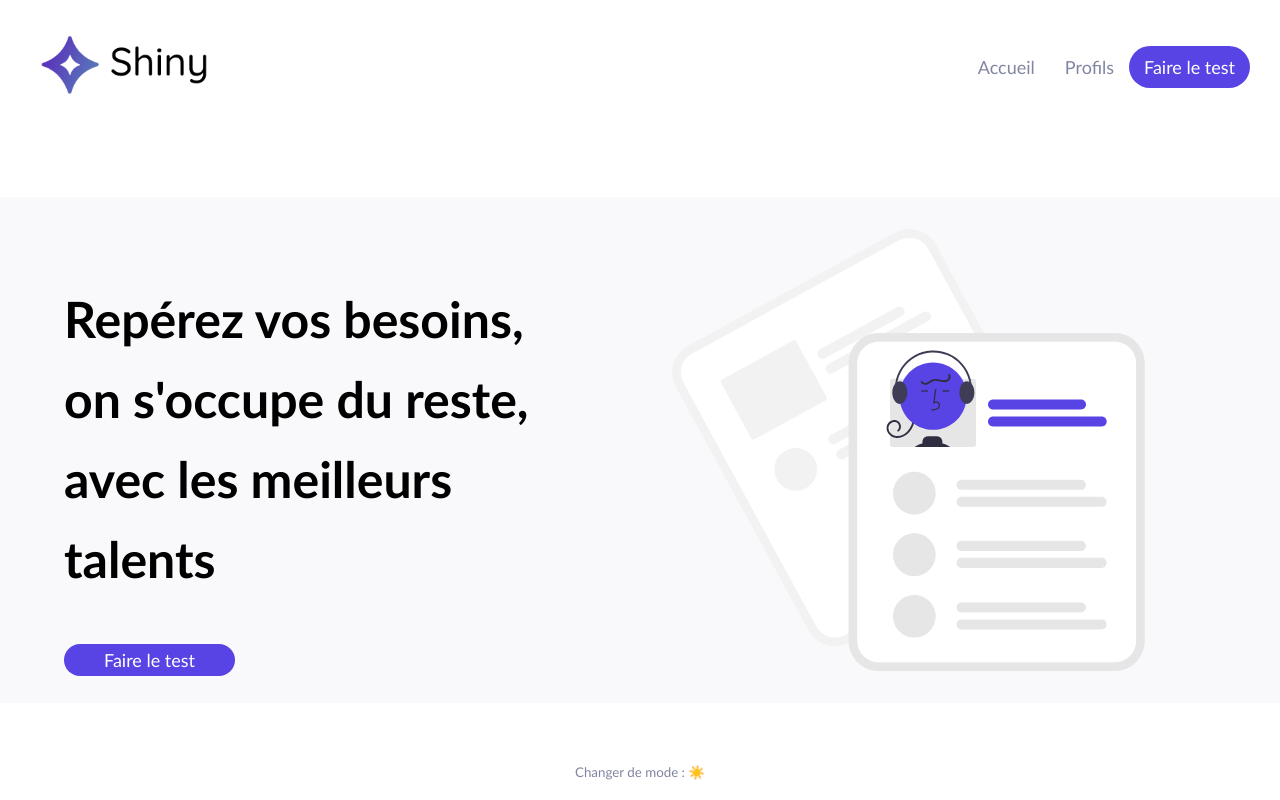
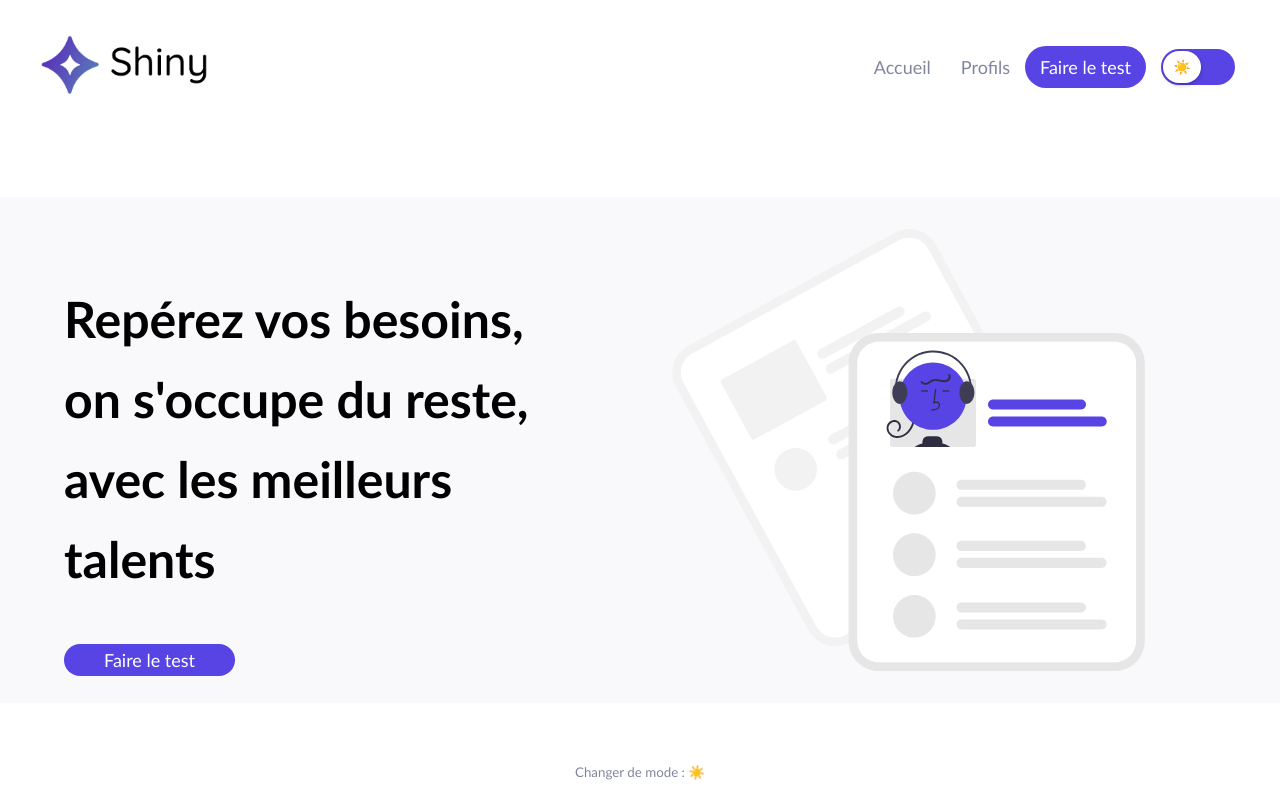
Before and after one commit to theoDELAS/shiny-agency, a React (Create React App) app: page / in a window 1280 px wide. Built offline with nearby package versions, Linux system fonts and the light colour scheme.

Commit message:
ADD toggle button theme in header

```diff
--- a/src/components/Header/index.jsx
+++ b/src/components/Header/index.jsx
@@ -1,9 +1,11 @@
+import { useState } from "react";
 import { Link } from "react-router-dom";
 import styled from "styled-components";
 import { StyledLink } from "../../utils/styles/Atoms";
 import LightLogo from "../../utils/assets/light-logo.png";
 import DarkLogo from "../../utils/assets/dark-logo.png";
 import { useTheme } from "../../utils/hooks";
+import ToggleButton from "../ToggleButton";
 
 const HomeLogo = styled.img`
     height: 70px;
@@ -16,6 +18,12 @@ const NavContainer = styled.nav`
     align-items: center;
 `;
 
+const RigthButtonsContainer = styled.div`
+    display: flex;
+    flex-direct: row;
+    justify-content: space-around;
+`;
+
 function Header() {
     const { theme } = useTheme();
 
@@ -24,7 +32,7 @@ function Header() {
             <Link to="/">
                 <HomeLogo src={theme === "light" ? DarkLogo : LightLogo} />
             </Link>
-            <div>
+            <RigthButtonsContainer>
                 <StyledLink $theme={theme} to="/">
                     Accueil
                 </StyledLink>
@@ -34,7 +42,10 @@ function Header() {
                 <StyledLink to="/survey/1" $isFullLink>
                     Faire le test
                 </StyledLink>
-            </div>
+                <StyledLink>
+                    <ToggleButton />
+                </StyledLink>
+            </RigthButtonsContainer>
         </NavContainer>
     );
 }
--- /dev/null
+++ b/src/components/ToggleButton/index.jsx
@@ -0,0 +1,64 @@
+import { useTheme } from "../../utils/hooks";
+import PropTypes from "prop-types";
+import { useState } from "react";
+import styled from "styled-components";
+import colors from "../../utils/styles/colors";
+
+const ToggleContainer = styled.div`
+    width: 70px;
+    background-color: ${({ selected }) =>
+        selected ? colors.primary : colors.backgroundDark};
+    cursor: pointer;
+    user-select: none;
+    border-radius: 50px;
+    padding: 2px;
+    height: 32px;
+    position: relative;
+`;
+
+const DialogButton = styled.div`
+    font-size: 14px;
+    line-height: 16px;
+    font-weight: bold;
+    cursor: pointer;
+    background-color: ${({ selected }) => (selected ? "#fff" : colors.dark)};
+    color: white;
+    padding: 8px 12px;
+    border-radius: 50px;
+    box-shadow: 0px 4px 4px rgba(0, 0, 0, 0.25);
+    min-width: 46px;
+    display: flex;
+    justify-content: center;
+    align-items: center;
+    width: 38px;
+    min-width: unset;
+    box-sizing: border-box;
+    box-shadow: 0px 2px 4px rgba(0, 0, 0, 0.25);
+    position: absolute;
+    left: ${({ selected }) => (selected ? "2px" : "34px")};
+    transition: all 0.3s ease;
+`;
+
+function ToggleButton() {
+    const { toggleTheme, theme } = useTheme();
+    const [selected, setSelected] = useState(true);
+
+    function toggleSelected() {
+        setSelected(!selected);
+        toggleTheme();
+    }
+    return (
+        <ToggleContainer selected={selected} onClick={toggleSelected}>
+            <DialogButton selected={selected}>
+                {selected ? "☀️" : "🌙"}
+            </DialogButton>
+        </ToggleContainer>
+    );
+}
+
+ToggleButton.propTypes = {
+    selected: PropTypes.bool.isRequired,
+    toggleSelected: PropTypes.func.isRequired,
+};
+
+export default ToggleButton;
--- a/src/utils/styles/Atoms.jsx
+++ b/src/utils/styles/Atoms.jsx
@@ -24,6 +24,7 @@ export const Loader = styled.div`
 
 export const StyledLink = styled(Link)`
     padding: 10px 15px;
+    align-self: center;
     color: #8186a0;
     text-decoration: none;
     font-size: 18px;
--- a/src/utils/styles/colors.js
+++ b/src/utils/styles/colors.js
@@ -2,6 +2,8 @@ const colors = {
     primary: "#5843E4",
     secondary: "#8186A0",
     backgroundLight: "#F9F9FC",
+    backgroundDark: "#4F4C6B",
+    dark: "#2F2E41",
 };
 
 export default colors;
```
